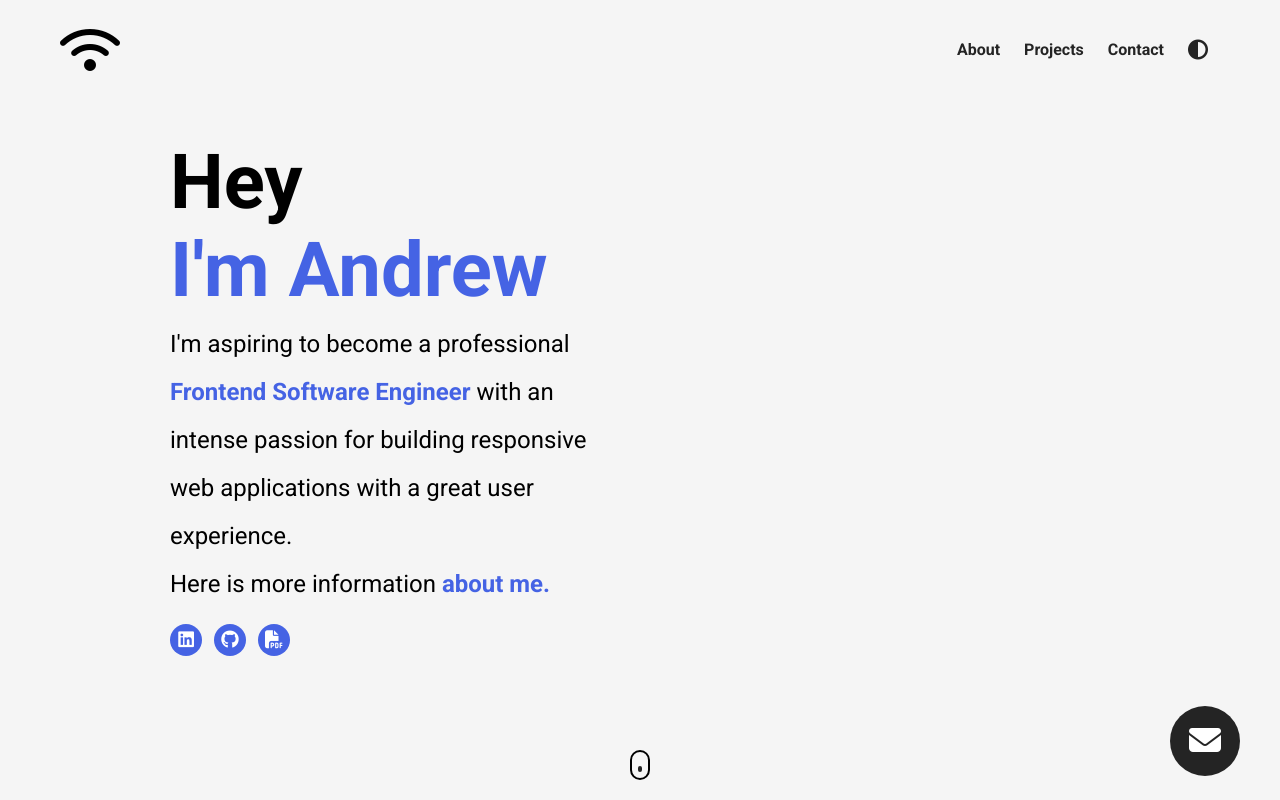
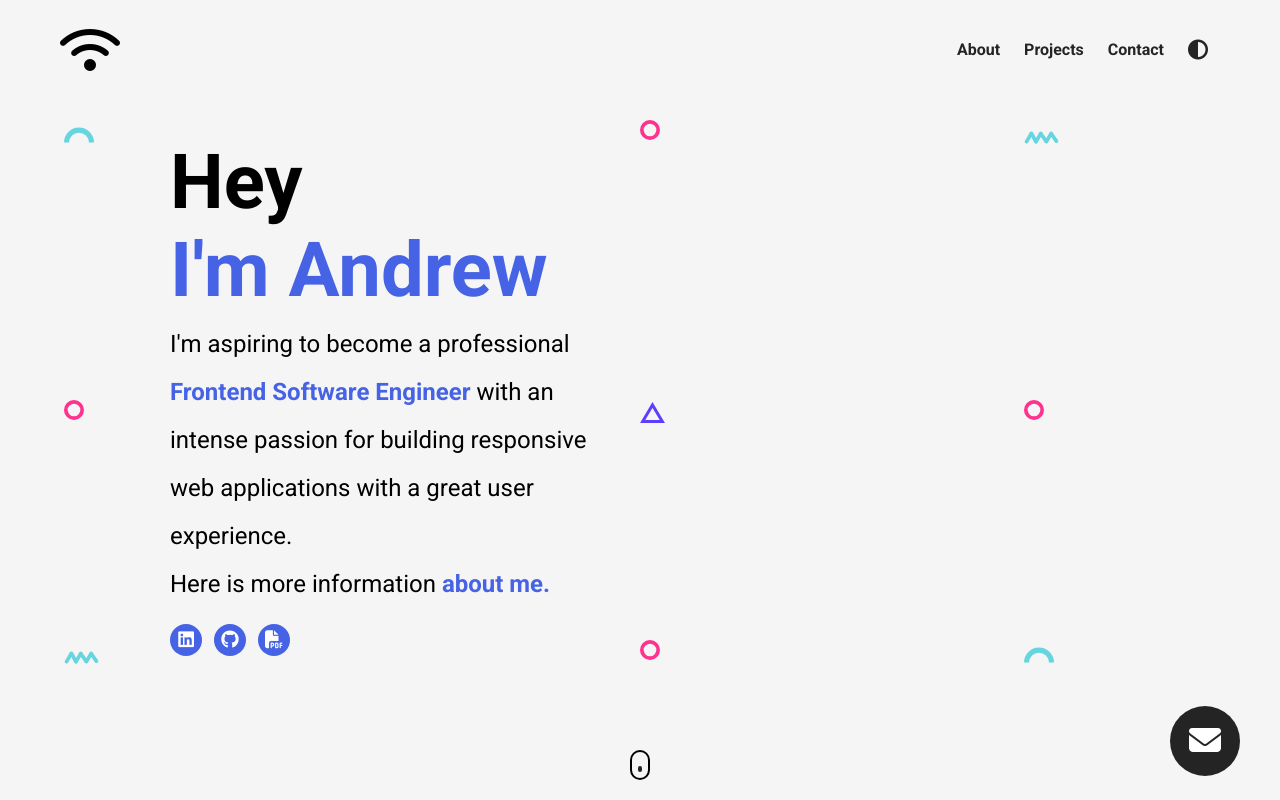
Before and after one commit to ajs050/Professional-Website-VS-2.0, a plain HTML site: page index.html in a window 1280 px wide. Shown: the top 800 px of the page. Drawn offline with nearby package versions, Linux system fonts and the light colour scheme; a web font is replaced by a local one.

Commit message:
Added shapes

```diff
--- a/apps.js
+++ b/apps.js
@@ -1,8 +1,23 @@
 // template_yjj2txf
 // service_b939bzk
 // zwmj78c78DIVSZt8W
+let IsModelOpen = false
+let contrastToggle = false
+const scaleFactor = 1 / 20
 
-let contrastToggle = false
+function moveBackground(event) {
+  const shapes = document.querySelectorAll('.shape')
+  const x = event.clientX * scaleFactor
+  const y = event.clientY * scaleFactor
+
+  for(let i = 0; i< shapes.length; i++) {
+    const isOdd = i % 2 !== 0
+    const boolInt = isOdd ? -1 : 1
+    shapes[i].style.transform = 'translate(' + x * boolInt+ 'px,' + y * boolInt + 'px)'
+  }
+}
+
+
 function toggleContrast() {
     contrastToggle = !contrastToggle
     if(contrastToggle) {
@@ -36,7 +51,7 @@ function contact(event) {
       })
 }
 
-let IsModelOpen = false
+
 function toggleModel() {
     if (IsModelOpen) {
         IsModelOpen = false
--- a/index.html
+++ b/index.html
@@ -19,7 +19,7 @@
 </head>
 
 <body>
-  <section id="landing">
+  <section id="landing" onmousemove="moveBackground(event)">
     <nav>
       <figure>
         <i class="personal-logo fas fa-wifi"></i>
@@ -132,8 +132,16 @@
         </div>
       </div>
     </div>
+    <img src="assets/semi circle.svg" class="shape shape--0">
+  <img src="assets/circle.svg" class="shape shape--1">
+  <img src="assets/squiggly.svg" class="shape shape--2">
+  <img src="assets/circle.svg" class="shape shape--3">
+  <img src="assets/triangle.svg" class="shape shape--4">
+  <img src="assets/circle.svg" class="shape shape--5">
+  <img src="assets/squiggly.svg" class="shape shape--6">
+  <img src="assets/circle.svg" class="shape shape--7">
+  <img src="assets/semi circle.svg" class="shape shape--8">
   </section>
-
   <section id="projects">
     <div class="container">
       <div class="row">
--- a/styles.css
+++ b/styles.css
@@ -512,3 +512,51 @@ footer {
     max-width: 550px;
     margin: 20px 0;
 }
+
+/*
+
+Shapes
+
+*/
+
+
+.shape {
+    position: fixed;
+}
+
+.shape--0 {
+    top: 15vh;
+    left: 5vw;
+}
+.shape--1 {
+    top: 15vh;
+    left: 50vw;
+}
+.shape--2 {
+    top: 15vh;
+    left: 80vw;
+}
+.shape--3 {
+    top: 50vh;
+    left: 5vw;
+}
+.shape--4 {
+    top: 50vh;
+    left: 50vw;
+}
+.shape--5 {
+    top: 50vh;
+    left: 80vw;
+}
+.shape--6 {
+    top: 80vh;
+    left: 5vw;
+}
+.shape--7 {
+    top: 80vh;
+    left: 50vw;
+}
+.shape--8 {
+    top: 80vh;
+    left: 80vw;
+}
```
Also changed, not shown: assets/circle.svg (added), assets/semi circle.svg (added), assets/squiggly.svg (added), assets/triangle.svg (added).
